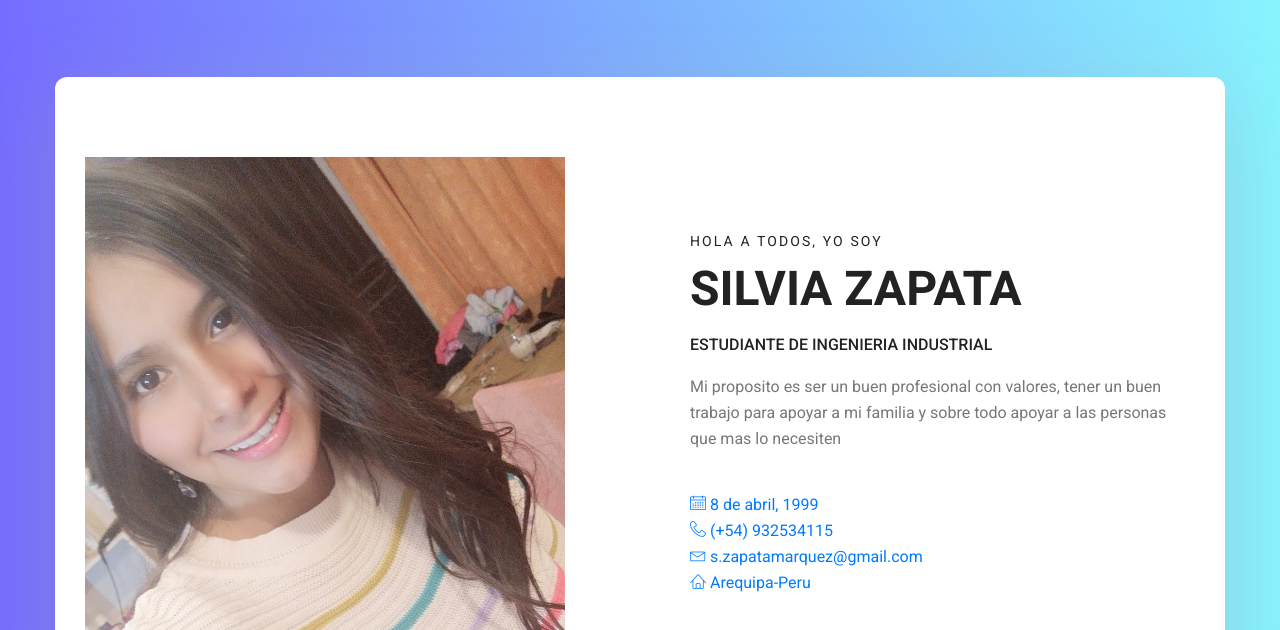
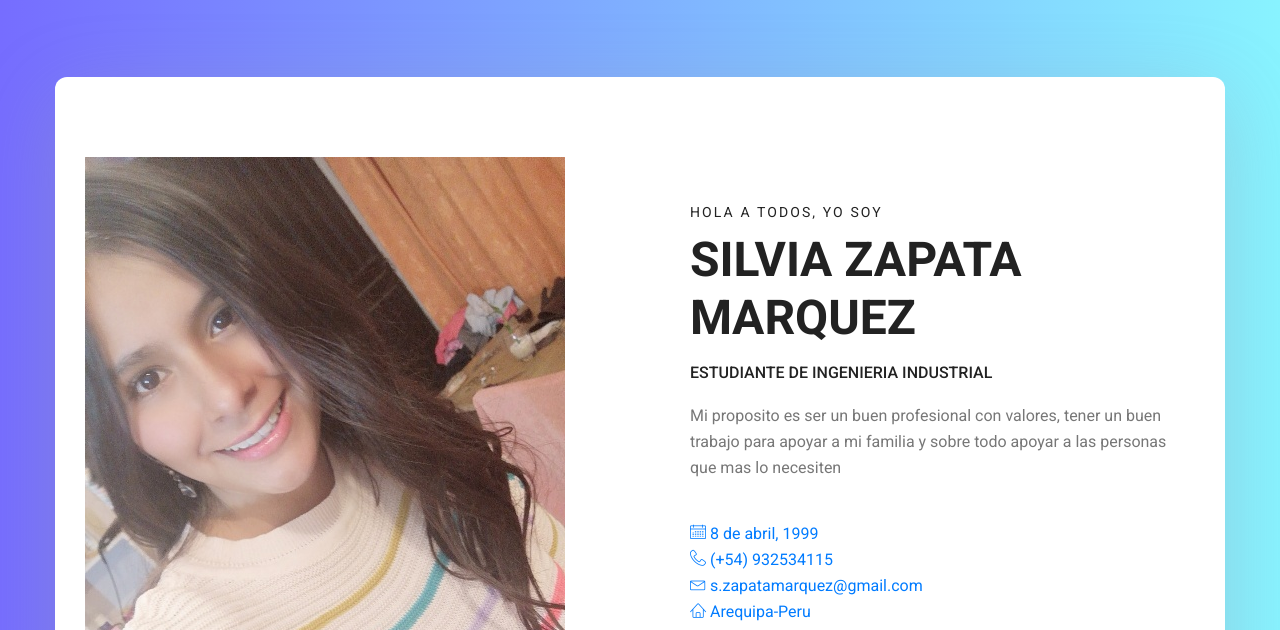
Before and after one commit to silviazapata/pagina-web, a plain HTML site: page index.html in a window 1280 px wide. Shown: the part 123-753 px from the top of the page. Drawn offline with Linux system fonts and the light colour scheme.

Commit message:
Update index.html

```diff
--- a/index.html
+++ b/index.html
@@ -75,7 +75,7 @@
 							<div class="media-body">
 								<div class="personal_text">
 									<h6>Hola a todos, yo soy</h6>
-									<h3>Silvia Zapata</h3>
+									<h3>Silvia Zapata Marquez</h3>
 									<h4>Estudiante de Ingenieria Industrial</h4>
 									<p>Mi proposito es ser un  buen profesional con valores, tener un buen trabajo para apoyar a mi familia y sobre todo apoyar a las personas que mas lo necesiten </p>
 									<ul class="list basic_infoMi proposito es crecer tanto en el ambito laboral como en el de sentimentl, ser un buen profesional con valores
```
